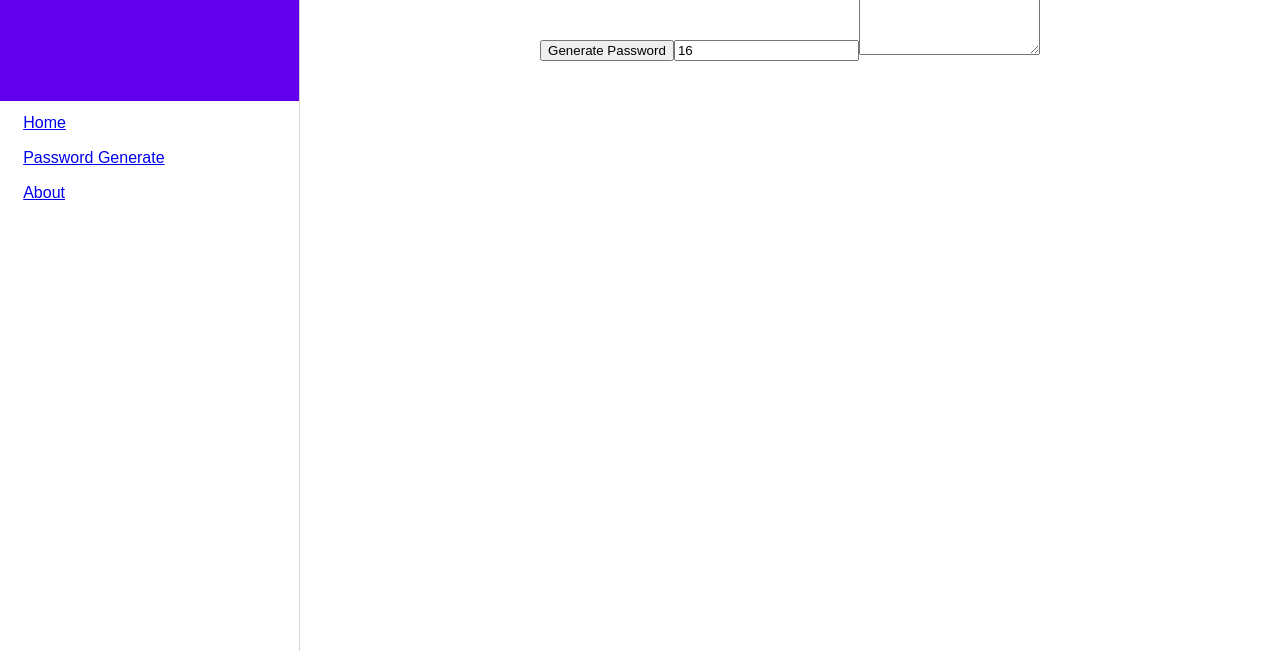
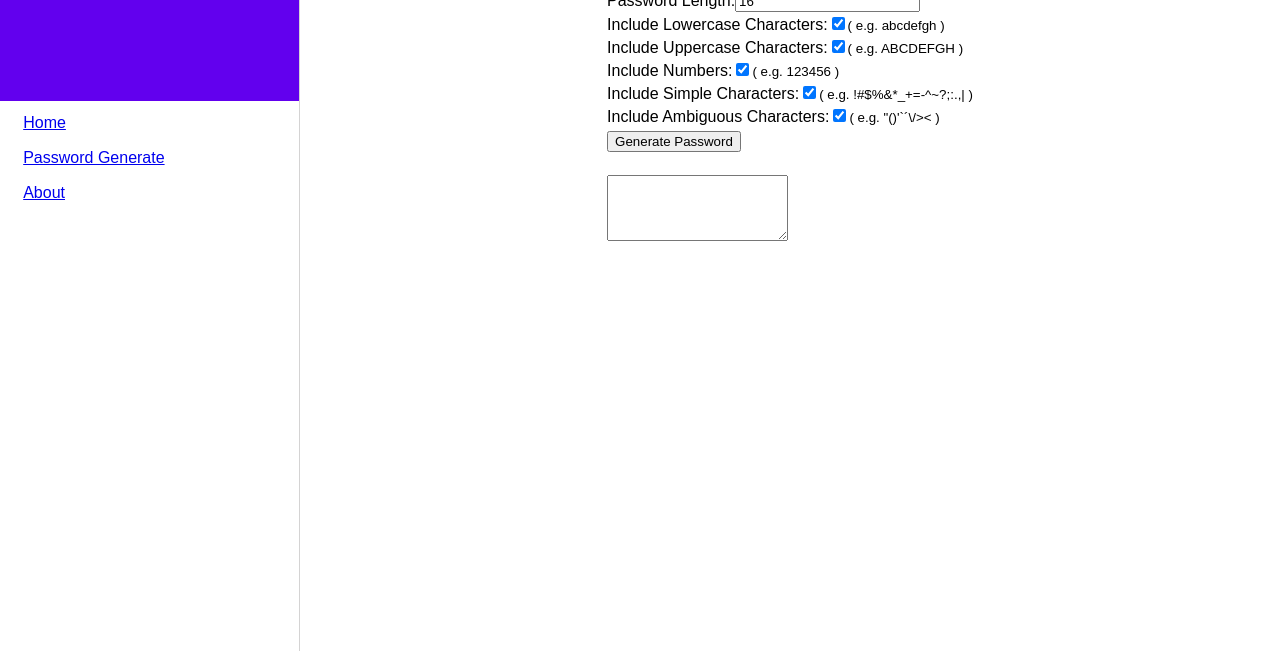
Before and after one commit to 4us-dev/4us.dev, a Gatsby site: page /password_generator in a window 1280 px wide. Shown: the part 149-800 px from the top of the page. Built offline with nearby package versions, Linux system fonts and the light colour scheme; Gatsby itself is replaced by a stand-in of ours.

Commit message:
password generator

```diff
--- a/src/pages/password_generator/index.jsx
+++ b/src/pages/password_generator/index.jsx
@@ -5,9 +5,24 @@ import Title from "../../components/Layout/Title"
 
 export default () => {
   const [length, setLength] = useState(16)
+  const [lower, setLower] = useState(true)
+  const [upper, setUpper] = useState(true)
+  const [numbers, setNumbers] = useState(true)
+  const [specialSimple, setSpecialSimple] = useState(true)
+  const [specialAmbiguous, setSpecialAmbiguous] = useState(true)
   const [passwordGenerated, setPasswordGenerated] = useState("")
-  const generatePassword = () => {
-    setPasswordGenerated(passwordGenerate({ length }))
+  const generatePassword = event => {
+    event.preventDefault()
+    setPasswordGenerated(
+      passwordGenerate({
+        length,
+        upper,
+        lower,
+        numbers,
+        specialSimple,
+        specialAmbiguous,
+      })
+    )
   }
   return (
     <Layout
@@ -16,12 +31,88 @@ export default () => {
       keywords="password,generate,strong,security"
     >
       <Title>Password generator</Title>
-      <button onClick={generatePassword}>Generate Password</button>
-      <input
-        value={length}
-        onChange={({ target }) => setLength(target.value)}
-      ></input>
-      <textarea rows="4" value={passwordGenerated}></textarea>
+      <form onSubmit={generatePassword}>
+        <div>
+          <label htmlFor="lenght">Password Length:</label>
+          <input
+            id="lenght"
+            name="lenght"
+            type="number"
+            value={length}
+            onChange={({ target }) => setLength(target.value)}
+          />
+        </div>
+
+        <div>
+          <label htmlFor="lower">Include Lowercase Characters:</label>
+          <input
+            id="lower"
+            name="lower"
+            type="checkbox"
+            checked={lower}
+            onChange={({ target }) => setLower(target.checked)}
+          />
+          <small>( e.g. abcdefgh )</small>
+        </div>
+
+        <div>
+          <label htmlFor="upper">Include Uppercase Characters:</label>
+          <input
+            id="upper"
+            name="upper"
+            type="checkbox"
+            checked={upper}
+            onChange={({ target }) => setUpper(target.checked)}
+          />
+          <small>( e.g. ABCDEFGH )</small>
+        </div>
+
+        <div>
+          <label htmlFor="numbers">Include Numbers:</label>
+          <input
+            id="numbers"
+            name="numbers"
+            type="checkbox"
+            checked={numbers}
+            onChange={({ target }) => setNumbers(target.checked)}
+          />
+          <small>( e.g. 123456 )</small>
+        </div>
+
+        <div>
+          <label htmlFor="specialSimple">Include Simple Characters:</label>
+          <input
+            id="specialSimple"
+            name="specialSimple"
+            type="checkbox"
+            checked={specialSimple}
+            onChange={({ target }) => setSpecialSimple(target.checked)}
+          />
+          <small>( e.g. !#$%&*_+=-^~?;:.,| )</small>
+        </div>
+
+        <div>
+          <label htmlFor="specialAmbiguous">
+            Include Ambiguous Characters:
+          </label>
+          <input
+            id="specialAmbiguous"
+            name="specialAmbiguous"
+            type="checkbox"
+            checked={specialAmbiguous}
+            onChange={({ target }) => setSpecialAmbiguous(target.checked)}
+          />
+          <small>( e.g. "()'`´{[]}\/&gt;&lt; )</small>
+        </div>
+
+        <div>
+          <button type="submit">Generate Password</button>
+        </div>
+      </form>
+
+      <div>
+        <textarea rows="4" value={passwordGenerated}></textarea>
+      </div>
     </Layout>
   )
 }
```
